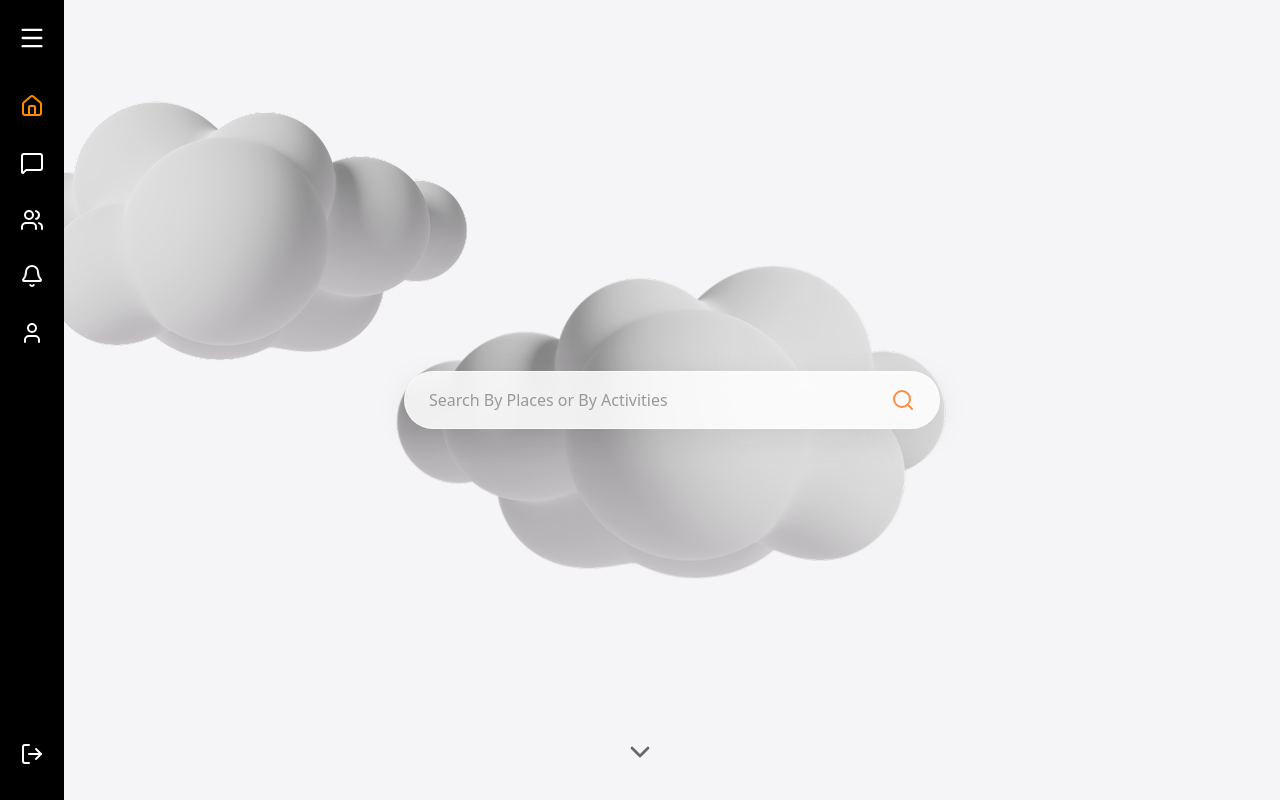
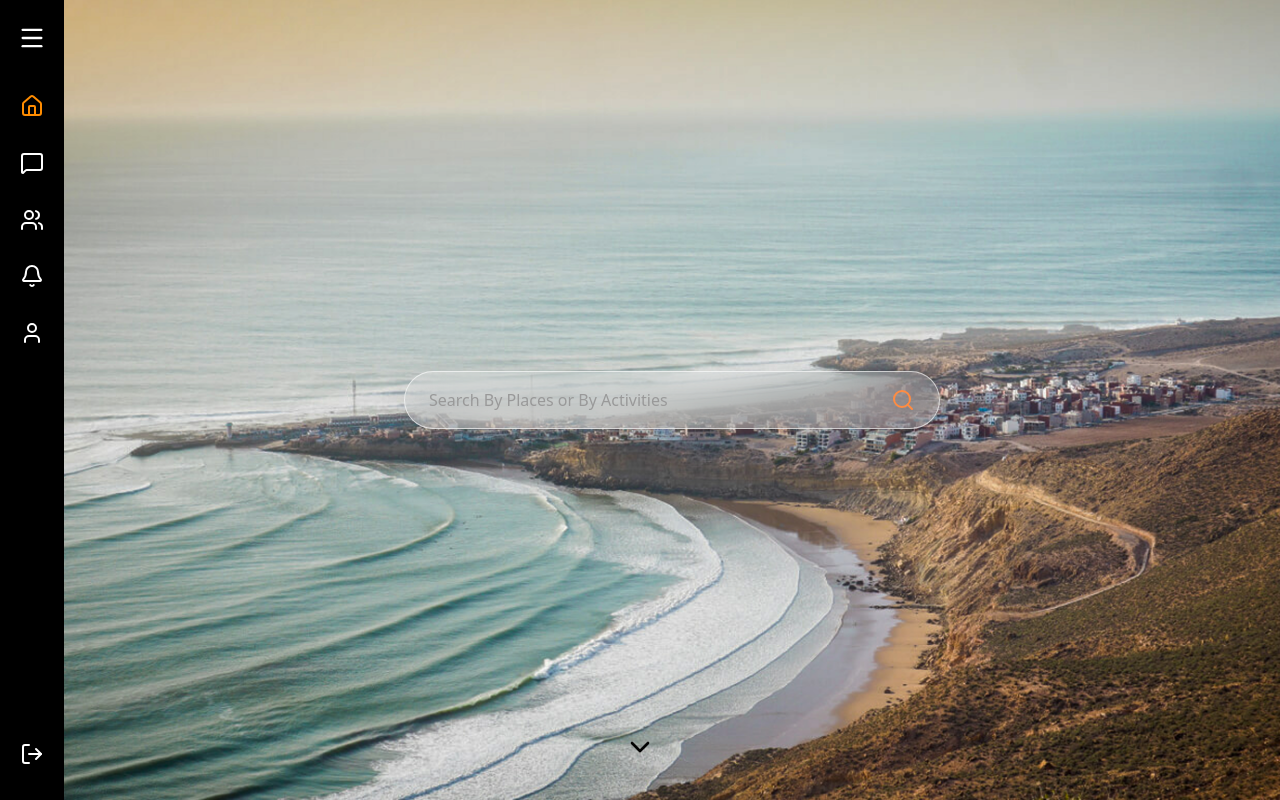
Before and after one commit to anonymousc/ft_transcendance-42, a React (Vite) app in the folder frontend/: page /home in a window 1280 px wide. Built offline with nearby package versions, Linux system fonts and the light colour scheme; the HTML template or start-up script is replaced by a standard one.

Commit message:
clean up empty code change sections in the changes log

```diff
--- a/frontend/src/components/HomePage.css
+++ b/frontend/src/components/HomePage.css
@@ -2,8 +2,10 @@
     position: relative;
     min-height: 100vh;
     width: 100%;
-    background-color: #F5F5F7;
+    /* background-color: #F5F5F7; */
     overflow: hidden;
+    background-image: url(${bgImage});
+    background-size: cover;
 }
 
 .home-content {
@@ -15,6 +17,19 @@
     min-height: 100vh;
     padding-left: 64px;
     z-index: 1;
+}
+
+.header-home{
+    display: flex;
+    justify-content: center;
+    font-size: 4rem;
+    font-weight: bold;
+
+}
+
+.header-home .sub-header{
+    font-family: Impact, Haettenschweiler, 'Arial Narrow Bold', sans-serif;
+
 }
 
 .search-container {
@@ -37,11 +52,11 @@
 
 .cloud {
     position: absolute;
-    opacity: 0.95;
+    opacity: 0.8;
 }
 
 .cloud-large {
-    width: 600px;
+    width: 900px;
     height: auto;
     top: 50%;
     left: 50%;
@@ -85,10 +100,10 @@
     display: flex;
     flex-direction: column;
     align-items: center;
-    color: #666666;
+    color: black;
     cursor: pointer;
     z-index: 10;
-    animation: bounce 2s infinite;
+    animation: bounce 5s infinite;
 }
 
 @keyframes bounce {
--- a/frontend/src/components/HomePage.tsx
+++ b/frontend/src/components/HomePage.tsx
@@ -2,6 +2,7 @@ import { ChevronDown } from "lucide-react";
 import VerticalNav from "./shared/VerticalNav";
 import GlassSearchBar from "./shared/GlassSearchBar";
 import "./HomePage.css";
+import bgImage from "../assets/imssouane.png";
 
 import largeCloud from "../assets/large-3d-cloud.png";
 import smallCloud from "../assets/small-3d-cloud.png";
@@ -17,12 +18,13 @@ function HomePage() {
     };
 
     return (
-        <div className="home-page">
+        <div className="home-page" style={{ backgroundImage: `url(${bgImage})` }}>
             <VerticalNav onNavigate={handleNavigation} />
-
+            {/* <h1 className="header-home">Where do you want to go next ?</h1>
+            <h1 className="sub-header">Travel smarter. Explore together.</h1> */}
             <div className="clouds-container">
-                <img src={largeCloud} alt="" className="cloud cloud-large" />
-                <img src={smallCloud} alt="" className="cloud cloud-s   mall-left" />
+                {/* <img src={largeCloud} alt="" className="cloud cloud-large" />
+                <img src={smallCloud} alt="" className="cloud cloud-s   mall-left" /> */}
             </div>
 
             <main className="home-content">
--- a/frontend/src/components/LoginForm.tsx
+++ b/frontend/src/components/LoginForm.tsx
@@ -29,7 +29,7 @@ function LoginForm({ handleSubmit }: LoginFormProps) {
           required
         />
       </div>
-      <button type="submit">Login</button>
+    <button type="submit">Login</button>
     </form>
   );
 }
--- a/frontend/src/components/shared/GlassSearchBar.css
+++ b/frontend/src/components/shared/GlassSearchBar.css
@@ -4,9 +4,9 @@
     width: 100%;
     max-width: 900px;
     padding: 1rem 1.5rem;
-    background: rgba(255, 255, 255, 0.85);
-    backdrop-filter: blur(10px);
-    -webkit-backdrop-filter: blur(10px);
+    background: rgba(255, 255, 255, 0.176);
+    backdrop-filter: blur(20px);
+    -webkit-backdrop-filter: blur(20px);
     border-radius: 50px;
     box-shadow: 0 8px 32px rgba(0, 0, 0, 0.08);
     border: 1px solid rgba(255, 255, 255, 0.6);
```
Also changed, not shown: frontend/src/assets/imssouane.png (renamed from frontend/src/assets/image 3.png).
